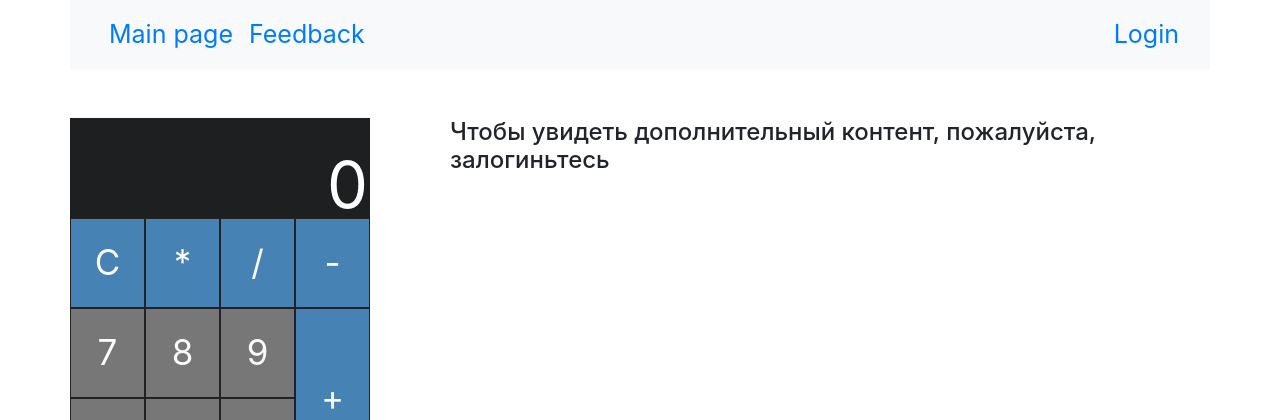
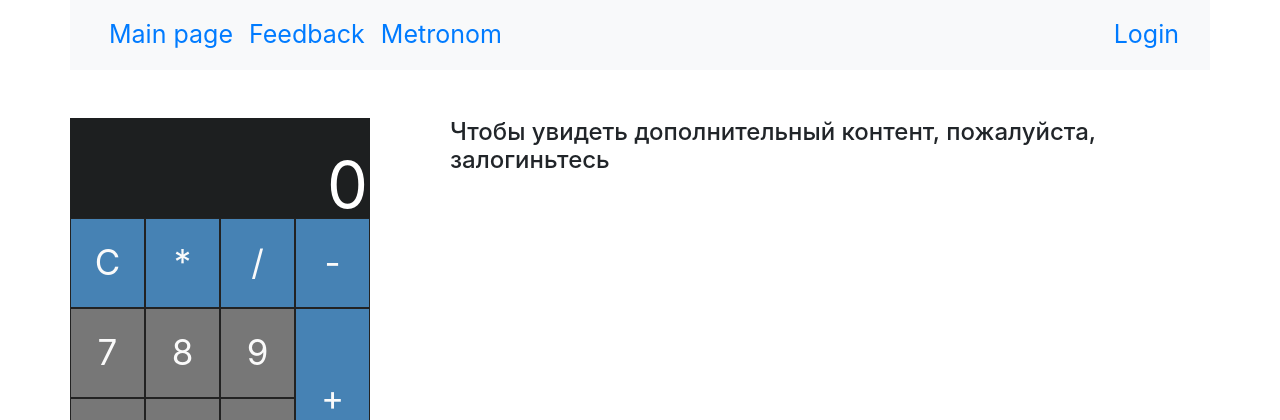
Before and after one commit to Zefordd/Calculator, a Python web app: template templates/calculator/index.html in a window 1280 px wide. Shown: the top 420 px of the page. Run offline with Jinja, Linux system fonts and the light colour scheme; the template is opened without the code that fills it, so the values that code supplies are empty.

Commit message:
скелет для метронома

```diff
--- a/calculator/views.py
+++ b/calculator/views.py
@@ -16,6 +16,12 @@ class Index(web.View):
 class Feedback(web.View):
 
     @aiohttp_jinja2.template('feedback/feedback.html')
+    async def get(self):
+        pass
+
+class Metronom(web.View):
+
+    @aiohttp_jinja2.template('metronom/metronom.html')
     async def get(self):
         pass
 
--- a/routes.py
+++ b/routes.py
@@ -1,5 +1,5 @@
 from auth.views import Login, Logout
-from calculator.views import Index, Feedback, Spiral
+from calculator.views import Index, Feedback, Spiral, Metronom
 
 from settings import BaseConfig
 
@@ -10,6 +10,7 @@ def setup_routes(app):
     app.router.add_post('/login', Login.post)
     app.router.add_get('/logout', Logout.get, name='logout')
     app.router.add_get('/feedback', Feedback.get, name='feedback')
+    app.router.add_get('/metronom', Metronom.get, name='metronom')
 
     app.router.add_post('/spiral', Spiral.post, name='spiral')
 
--- a/templates/base.html
+++ b/templates/base.html
@@ -24,6 +24,9 @@
                 </li>
                 <li class="nav-item">
                     <a class="nav-link" href="/feedback">Feedback</a>
+                </li>
+                <li class="nav-item">
+                    <a class="nav-link" href="/metronom">Metronom</a>
                 </li>
                 </ul>
 
--- /dev/null
+++ b/templates/metronom/metronom.html
@@ -0,0 +1,5 @@
+{% extends 'base.html' %}
+
+{% block content %}
+<p>Metronom html</p>
+{% endblock %}
```
